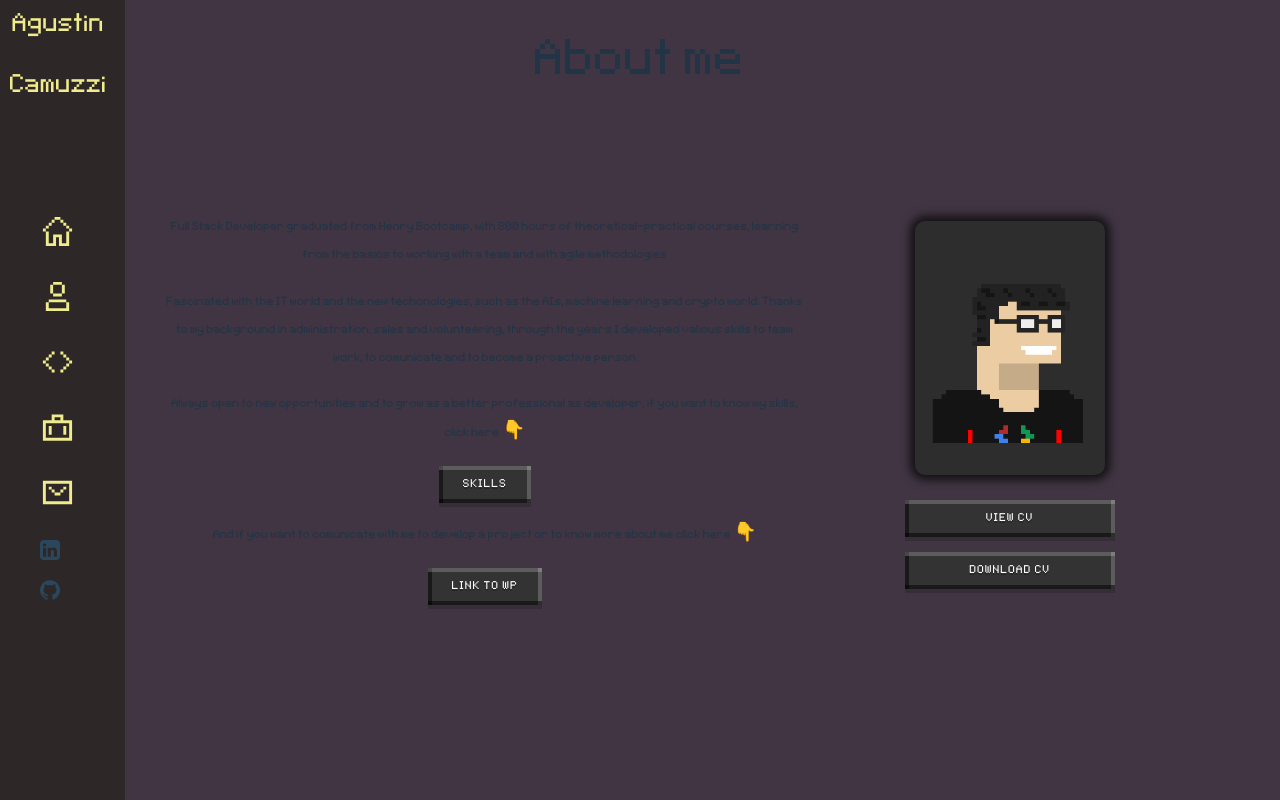
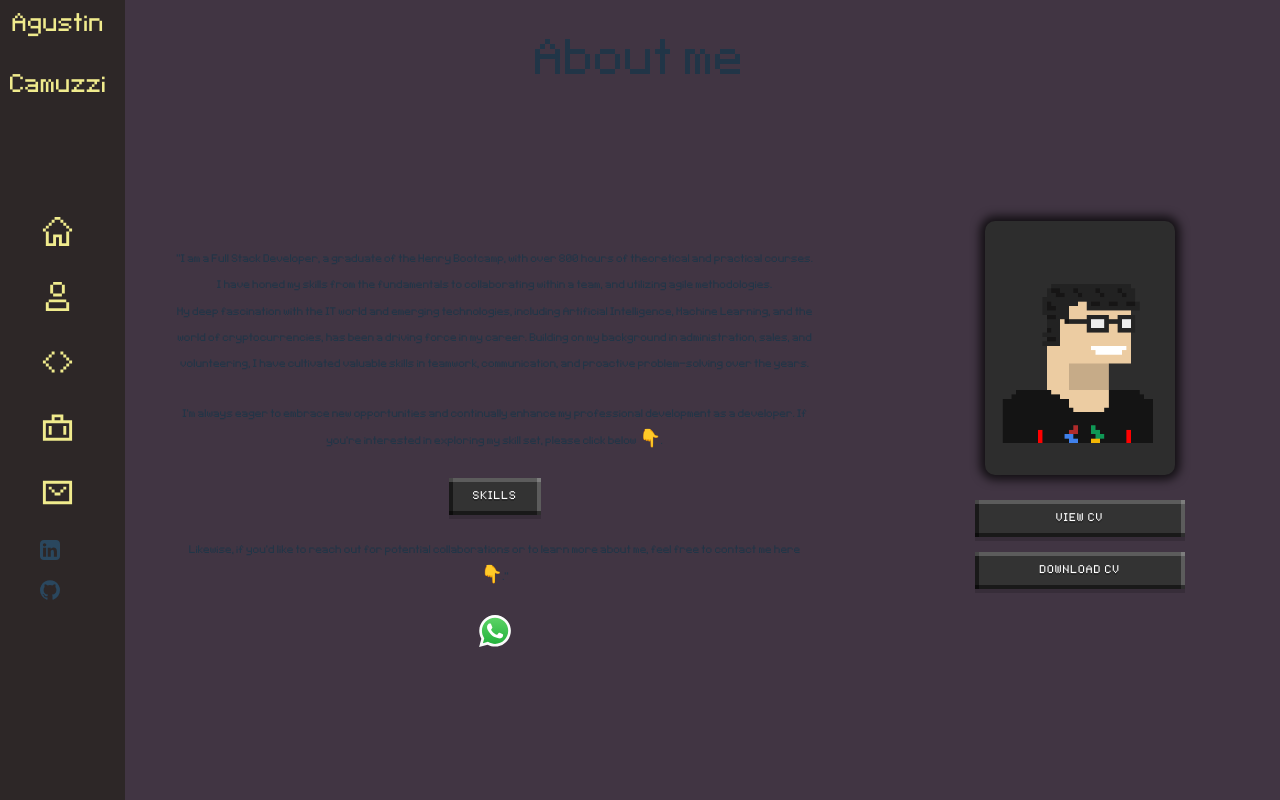
Before and after one commit to Camuzzi/Portfolio-Camuzzi, a React (Vite) app: page /about in a window 1280 px wide. Built offline with nearby package versions, Linux system fonts and the light colour scheme.

Commit message:
WP message added

```diff
--- a/src/views/About/About.css
+++ b/src/views/About/About.css
@@ -13,14 +13,26 @@
     transform: translateX(-50%);
 }
 
+.about-container h4{
+    font-size:1.1em;
+}
+
+
 .col-left{
-    margin-right: 100px;
+    margin-top: 10vh;
+    margin-left: 10vh;
     width: 50vw;
+}
+
+.col-left img{
+    width: 2em;
+    height: 2em;
 }
 
 .col-right{
     display: flex;
     flex-direction: column;
+    margin-left: 20vh;
 }
 
 .col-right button{
--- a/src/views/About/About.jsx
+++ b/src/views/About/About.jsx
@@ -2,6 +2,7 @@ import "./About.css";
 
 import { Link } from "react-router-dom";
 import Card from "../../components/card/Card";
+import wpLogo from "../../assets/whatsapp.svg";
 
 const About = () => {
     return(
@@ -9,18 +10,17 @@ const About = () => {
 
             <h1>About me</h1>
             <div className="col-left">
-                <h3>Full Stack Developer graduated from Henry Bootcamp, with  800 hours of theoretical-practical courses, learning from the basics to working with a team and with agile methodologies</h3>
-                <h3>Fascinated with the IT world and the new techonologies, such as the AIs, machine learning and crypto world. Thanks to my background in administration, sales and volunteering, through the years I developed valious skills to team work, to comunicate and to become a proactive person</h3>
-                <h3>Always open to new opportunities and to grow as a better professional as developer, if you want to know my skills, click here 👇</h3>
+                <h4>"I am a Full Stack Developer, a graduate of the Henry Bootcamp, with over 800 hours of theoretical and practical courses. I have honed my skills from the fundamentals to collaborating within a team, and utilizing agile methodologies.<br/>My deep fascination with the IT world  and emerging technologies, including Artificial Intelligence, Machine Learning, and the world of cryptocurrencies, has been a driving force in my career. Building on my background in administration, sales, and volunteering, I have cultivated valuable skills in teamwork, communication, and proactive problem-solving over the years.</h4>
+                <h4>I'm always eager to embrace new opportunities and continually enhance my professional development as a developer. If you're interested in exploring my skill set, please click below 👇.</h4>
                 <Link to="/skills">
                     <button>
                         skills
                     </button>
                 </Link>
-                <h3>And if you want to comunicate with me to develop a project or to know more about me click here 👇</h3>
-                <button>
-                    Link to wp
-                </button>
+                <h4>Likewise, if you'd like to reach out for potential collaborations or to learn more about me, feel free to contact me here 👇."</h4>
+                <a href="https://wa.me/5492664953687?text=Hello Agustin!" target="_blank">
+                    <img src={wpLogo} alt="Whatsapp Logo" title="Send me a message!" />
+                </a>
             </div>
 
             <div className="col-right">
```
Also changed, not shown: src/assets/whatsapp.svg (added).
